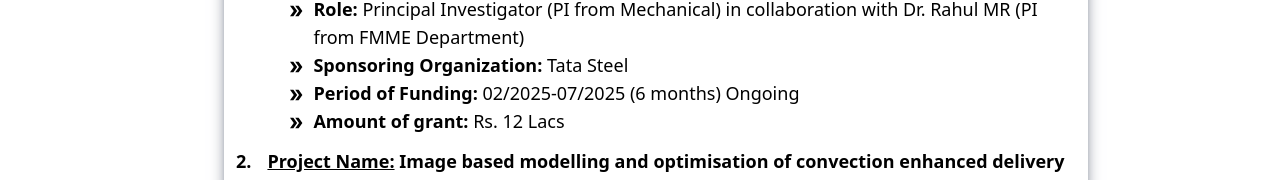
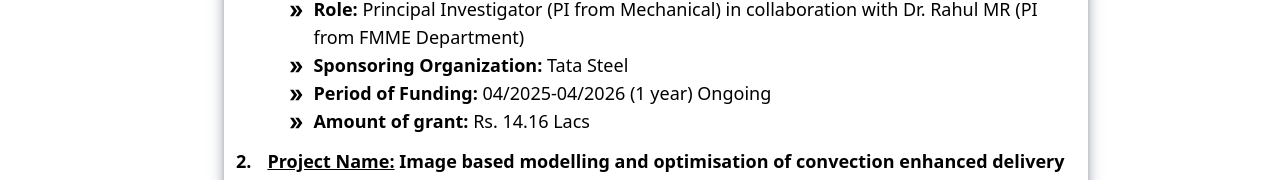
Before and after one commit to Nafis5478/Prof-Ajay-Bhandari-Website, a React (Vite) app: page /project in a window 1280 px wide. Shown: the part 281-461 px from the top of the page. Built offline with nearby package versions, Linux system fonts and the light colour scheme.

Commit message:
Did some correction in funding and talks.

```diff
--- a/src/pages/About.jsx
+++ b/src/pages/About.jsx
@@ -134,7 +134,7 @@ export default function About() {
                     <span className="font-semibold">
                       CFD in Engineering
                     </span>
-                    " under the Malaviya Mission Teachers Training Program (MMTTP) organized by Department of Mechanical Engineering, IIT(ISM) Dhanbad, INDIA in March 2024.
+                    " under the Malaviya Mission Teachers Training Program (MMTTP) organized by Department of Mechanical Engineering, IIT(ISM) Dhanbad, INDIA in March 2025.
                   </p>
                 </div>
               </li>
--- a/src/pages/Project.jsx
+++ b/src/pages/Project.jsx
@@ -53,7 +53,7 @@ export default function Project() {
                             <span className="font-semibold">
                               Period of Funding:
                             </span>{" "}
-                            02/2025-07/2025 (6 months) Ongoing
+                            04/2025-04/2026 (1 year) Ongoing
                           </p>
                         </div>
                       </li>
@@ -66,7 +66,7 @@ export default function Project() {
                             <span className="font-semibold">
                               Amount of grant:
                             </span>{" "}
-                            Rs. 12 Lacs
+                            Rs. 14.16 Lacs
                           </p>
                         </div>
                       </li>
```
